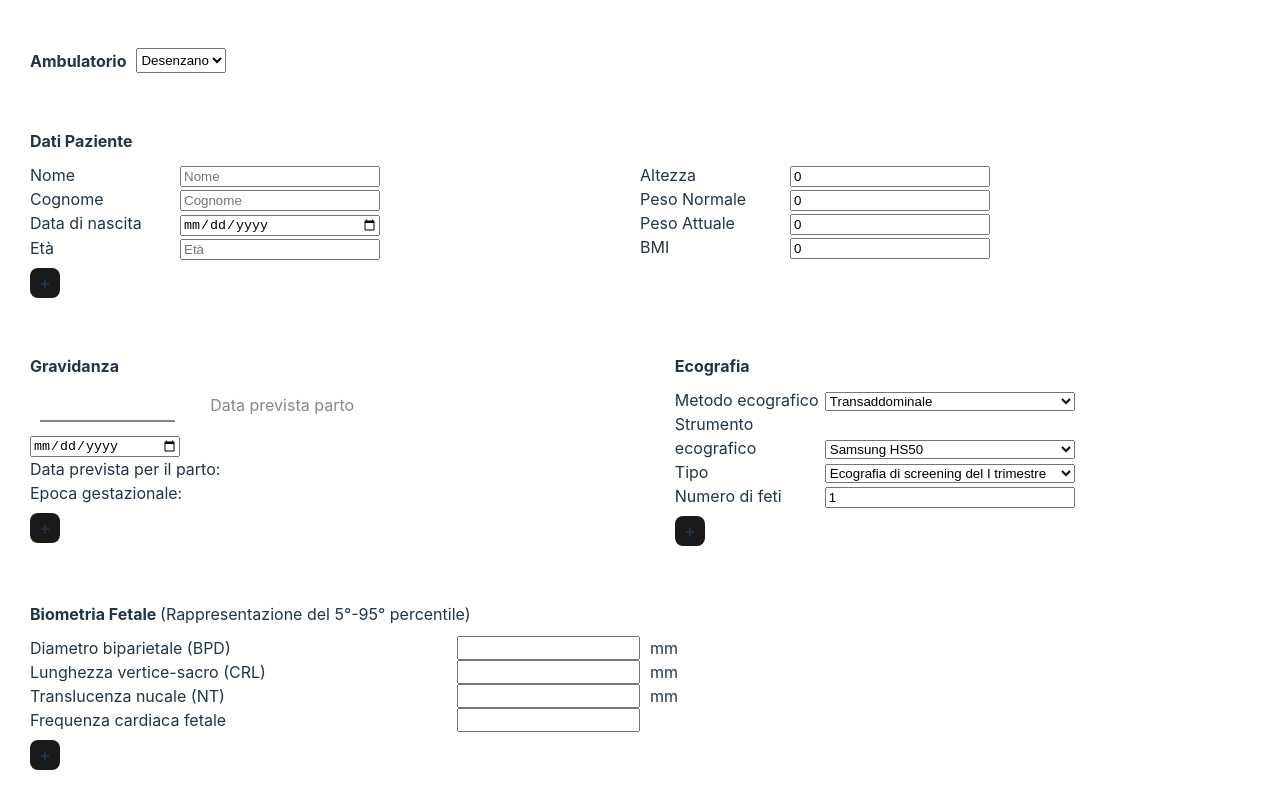
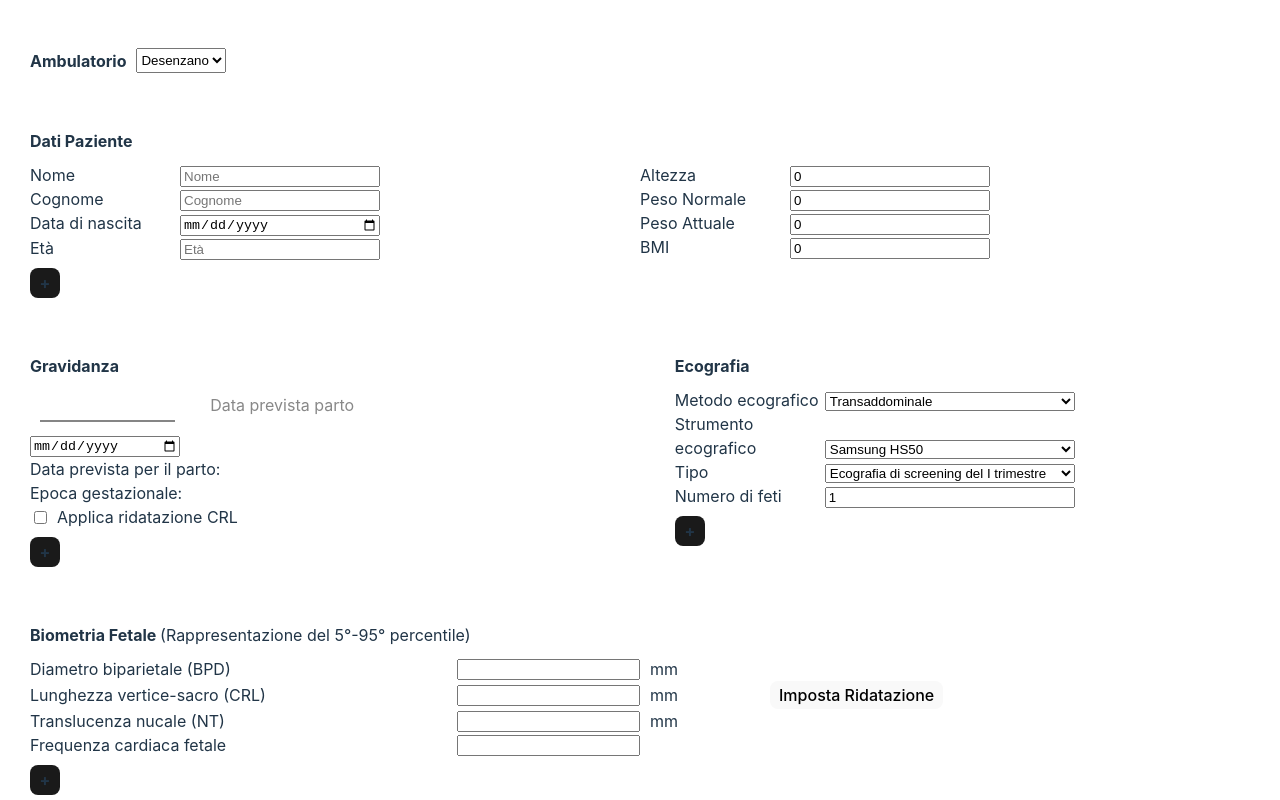
Before and after one commit to SbalzerDavide/formForPrint, a Vue app: page / in a window 1280 px wide. Both pictures are taken after a click on the button "Crea nuovo". Shown: the top 800 px of the page. Built offline with nearby package versions, Linux system fonts and the light colour scheme.

Commit message:
redating

```diff
--- a/src/components/Form.vue
+++ b/src/components/Form.vue
@@ -402,7 +402,12 @@ export default {
       ecoMoreText: "",
       biometriaMoreText: "",
       lastMoreText: "",
-      conclusion: ""
+      conclusion: "",
+      redatingPanel: false,
+      enableCRLReDate: false,
+      decimalWeeksFromCRL: 0,
+      // weeksCRL: 0,
+      // daysCRL: 0,
     }
   },
   created(){
@@ -413,6 +418,18 @@ export default {
   watch: {
     endDate(val) {
       this.endDateFormatting = dayjs(val).format('DD/MM/YYYY');
+    },
+    enableCRLReDate(){
+      // cambiata l'epoca gestazionale aggiorno tutti i valori dei percentili
+      let vue = this;
+      this.biometriaFetale.forEach((el, index)=>{
+        vue.manageBiometriaFetale(index);
+      })
+      this.doppler.forEach((el, index)=>{
+        if(el.value){
+          vue.manageDopler(index);
+        }
+      });
     }
   },
   methods:{
@@ -514,8 +531,10 @@ export default {
           meanGa++;
         }
         console.log(`${Number.parseInt(meanGa)} weeks  + ${days} days`)
+        this.decimalWeeksFromCRL = Number.parseInt(meanGa) + (days/7);
         if(this.decimalWeeks - meanGa < -0.714 || this.decimalWeeks - meanGa > 0.714){
           console.log("proporre ridatazione perché differenza maggiore di 4 giorni");
+          this.redatingPanel = true;
         }
 
         let sdGa = 2.39102 + (0.0193474 * crl);
@@ -600,6 +619,10 @@ export default {
         }
       }
     },
+    reDateCRL(){
+      this.enableCRLReDate = true;
+      this.redatingPanel = false;
+    },
     calcPregnancyDate(){
       if(this.activeDateSelection === "start"){
         // ho settato l'ultima mestruazione
@@ -666,7 +689,6 @@ export default {
       let sk = getSkewness(ga);
       let lnEfw = Math.log(efw)
       let zScore = getZScore(sk, cv, lnEfw, eX)
-      // console.log(zScore);
       const normDist = new NormalDistribution(0, 1);
       let percentile = normDist.cdf(zScore) * 100;
       this.biometriaFetale[this.biometriaFetale.length -1].percentile = percentile.toFixed(0);
@@ -781,6 +803,22 @@ export default {
           Epoca gestazionale:
           {{ epocaGestazionale }}
         </div>
+        <div class="epoca-gestazionale-CRL">
+          <div class="checkbox">
+            <input
+              type="checkbox"
+              name="enableReDating"
+              id="enableReDating"
+              v-model="enableCRLReDate"
+              @change="enableCRLReDate = !enableCRLReDate"
+            >
+            <label for="enableReDating">Applica ridatazione CRL</label>
+          </div>
+          <div v-show="enableCRLReDate" class="re-date-show">
+            Ridatazione CRL:
+            {{ parseInt(decimalWeeksFromCRL) }} settimane + {{ ((decimalWeeksFromCRL -  parseInt(decimalWeeksFromCRL)) * 7).toFixed(0) }} giorni
+          </div>
+        </div>
         <div class="more-info">
           <div v-if="!pregnancyMore" class="add-more" @click="pregnancyMore = true">
             +
@@ -870,11 +908,14 @@ export default {
         <!-- <div v-if="item.calc" class="calc">{{ item.value !== '' && item.value !== 0 ? item.value.toFixed(2) : '' }}</div> -->
         <input v-else @change="manageBiometriaFetale(index)" v-model="item.value" type="number">
         <div class="unit">{{ item.unit }}</div>
-        <div v-if="item.percentile != null" class="percentile">{{ item.percentile }}° p</div>
-        <div v-else-if="item.right != null" class="right">
-          <div v-if="item.right" class="right-ok"></div>
-          <div v-else class="right-not-ok"></div>
+        <div class="percentile">
+          <div v-if="item.percentile != null">{{ item.percentile }}° p</div>
+          <div v-else-if="item.right != null" class="right">
+            <div v-if="item.right" class="right-ok"></div>
+            <div v-else class="right-not-ok"></div>
+          </div>
         </div>
+        <button @click="redatingPanel = true" v-if="item.name === 'CRL'">Imposta Ridatazione</button>
       </div>
       <div class="more-info">
         <div v-if="!biometriaMore" class="add-more" @click="biometriaMore = true">
@@ -886,6 +927,40 @@ export default {
           placeholder="Aggiungi ulteriori informazioni"
           rows="4">
         </textarea>
+      </div>
+    </section>
+    <section v-show="redatingPanel" class="re-dating-background"
+    @click="redatingPanel = false">
+      <div class="re-dating-container">
+        <div class="panel-title">
+          Ridatazione da CRL
+        </div>
+        <div class="old-date">
+          <span>Data originale: </span> {{ parseInt(decimalWeeks) }} settimane + {{ ((decimalWeeks -  parseInt(decimalWeeks)) * 7).toFixed(0) }} giorni
+        </div>
+        <div class="new-date">
+          <span>Ridatazione proposta</span>
+          <div class="re-dating-input">
+            <div>
+              <input
+                type="number"
+                :value="parseInt(decimalWeeksFromCRL)"
+                > Settimane
+                <!-- v-model="weeksCRL" -->
+            </div>
+            <div>
+              <input
+                type="number"
+                :value="((decimalWeeksFromCRL -  parseInt(decimalWeeksFromCRL)) * 7).toFixed(0)"
+                > Giorni
+                <!-- v-model="daysCRL" -->
+            </div>
+          </div>
+        </div>
+        <div class="action">
+          <button @click="reDateCRL">Ridata</button>
+        </div>
+
       </div>
     </section>
     <section class="anatomy">
@@ -1151,6 +1226,22 @@ export default {
         input{
           width: 150px;
         }
+        .epoca-gestazionale-CRL{
+          display: flex;
+          flex-direction: column;
+          user-select: none;
+          .checkbox{
+            display: flex;
+            align-items: center;
+            input{
+              width: auto;
+              margin-right: 10px;
+            }
+            label{
+              width: auto;
+            }
+          }
+        }
       }
       .switch{
         display: flex;
@@ -1197,6 +1288,7 @@ export default {
       &.biometria-fetale{
         .biometria-item{
           display: flex;
+          align-items: center;
         }
         label{
           width: 35%;
@@ -1208,6 +1300,9 @@ export default {
         .unit{
           width: 30px;
           margin-right: 30px;
+        }
+        .percentile{
+          min-width: 50px;
         }
         .right{
           display: flex;
@@ -1223,6 +1318,62 @@ export default {
             height: 18px;
             border-radius: 50%;
             background: red;
+          }
+        }
+        button{
+          margin-left: 10px;
+          padding: 3px 8px;
+        }
+      }
+      &.re-dating-background{
+        margin: 0;
+        padding: 0;
+        position: fixed;
+        top: 0;
+        bottom: 0;
+        left: 0;
+        right: 0;
+        // background: rgba($color: #fff, $alpha: .5);
+        // filter: blur(4px);
+        // -webkit-filter: blur(8px);
+        backdrop-filter: blur(4px);
+        z-index: 1;
+        display: flex;
+        align-items: center;
+        justify-content: center;
+        .re-dating-container{
+          padding: 20px;
+          border-radius: 8px;
+          border: 1px solid rgba(255, 255, 255, 0.87);
+          background-color: #242424;
+          span{
+            display: inline-block;
+            width: 200px;
+            font-weight: bold;
+          }
+          .old-date{
+            margin: 8px 0;
+          }
+          .new-date{
+            display: flex;
+            align-items: center;
+            margin: 8px 0;
+          }
+          .panel-title{
+            text-align: center;
+          }
+          .re-dating-input{
+            display: flex;
+            flex-direction: column;
+          }
+          input{
+            width: 60px;
+            margin-right: 10px;
+          }
+          .action{
+            display: flex;
+            justify-content: flex-end;
+            margin-top: 30px;
           }
         }
       }
```
